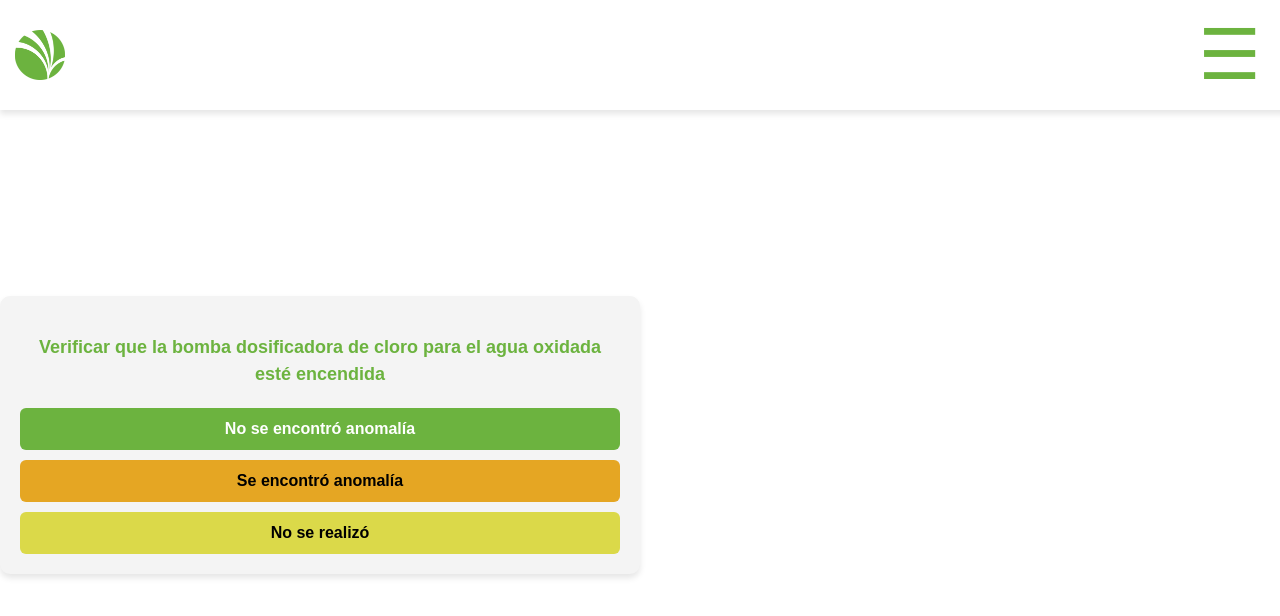
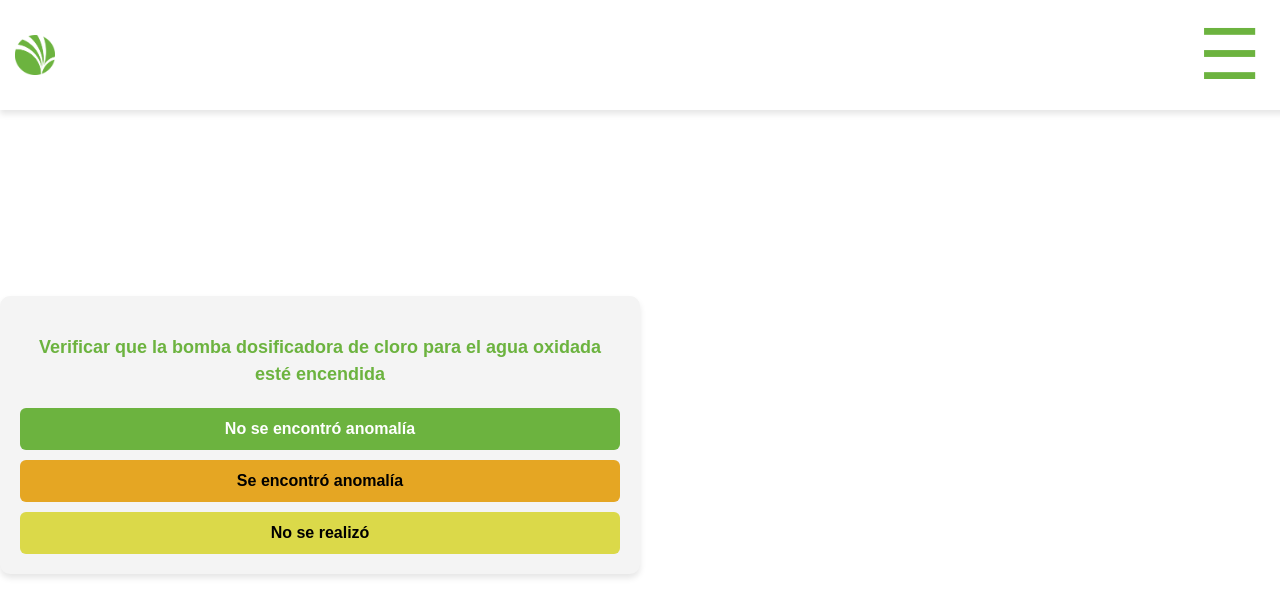
Before and after one commit to AlexanderJAON/RO-Utilities, a React (Vite) app: page /roptai in a window 1280 px wide. Shown: the top 616 px of the page. Built offline with nearby package versions, Linux system fonts and the light colour scheme.

Commit message:
Update Header.css

```diff
--- a/src/components/Header.css
+++ b/src/components/Header.css
@@ -22,7 +22,7 @@
 }
 
 .logo img {
-  width: 50px;  /* Tamaño optimizado para móviles */
+  width: 40px;  /* Tamaño optimizado para móviles */
   height: auto;  /* Mantiene la proporción */
   cursor: pointer;
 }
```
